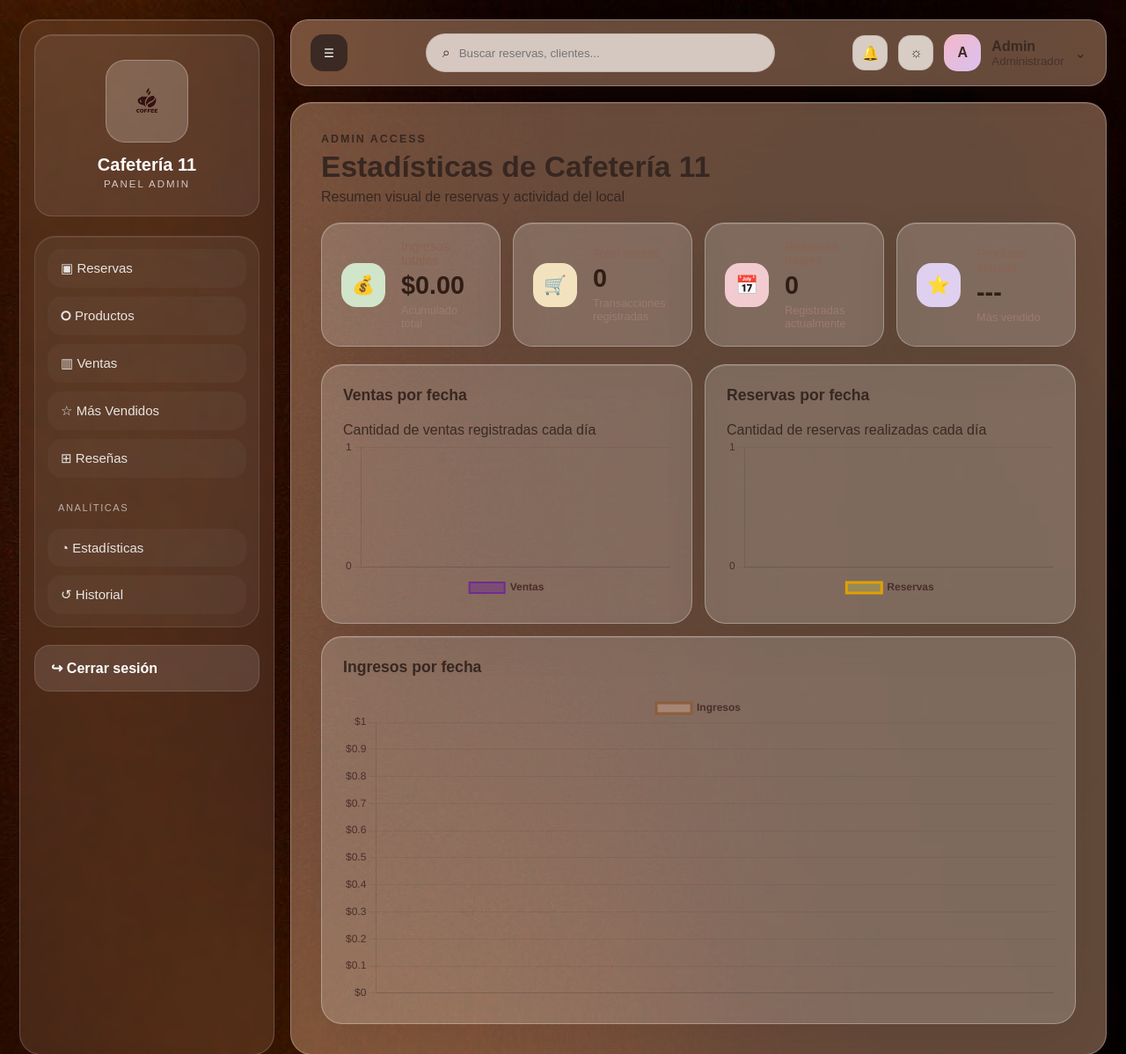
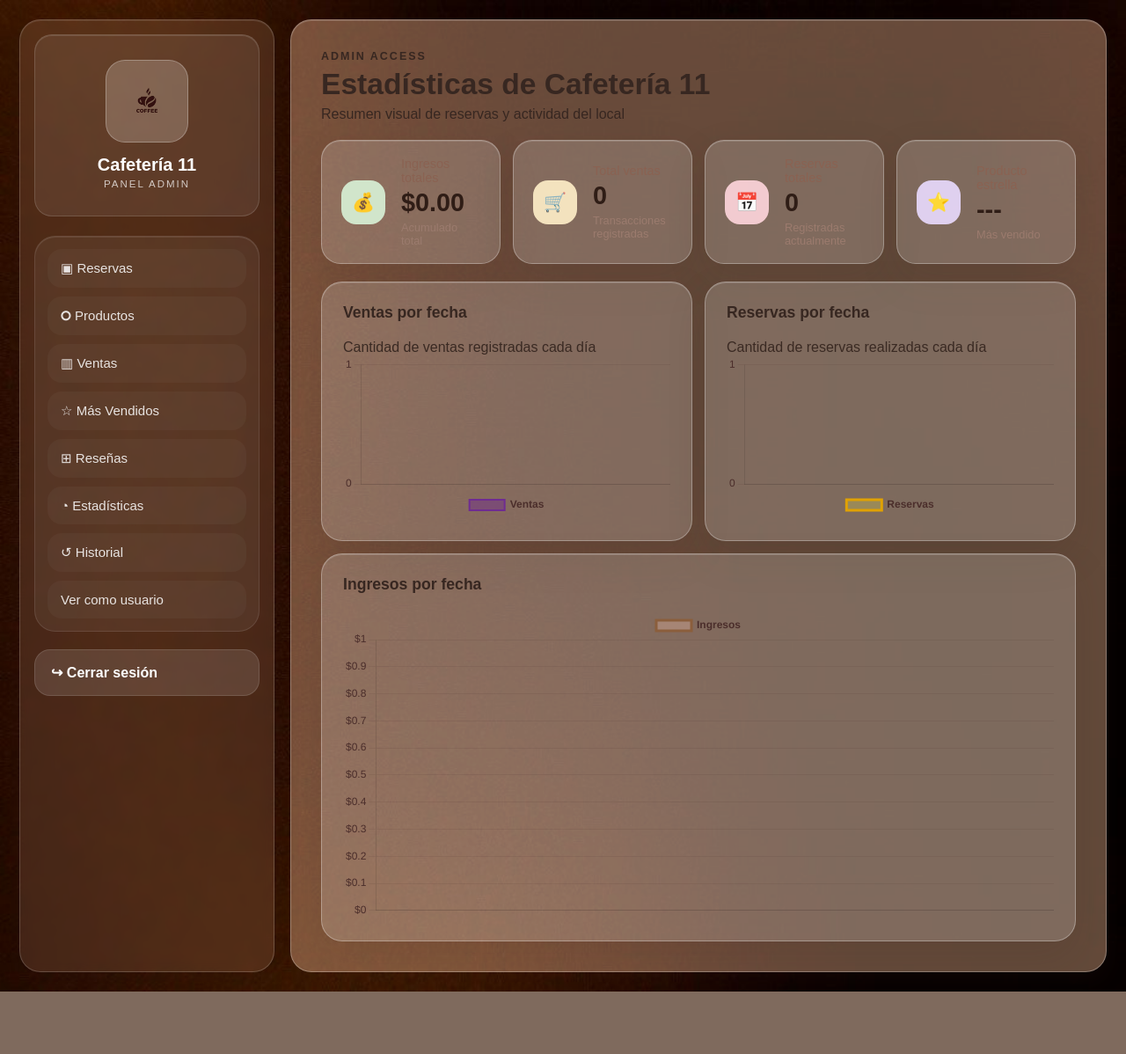
Before and after one commit to santiagoriost/Proyecto-final-integrador-IDS, a Flask app: page /dashboard/estadisticas in a window 1280 px wide. Shown: the top 1198 px of the page at 88% size. After the commit the page ends 1127 px from the top, so only its background shows below. Run offline with Flask 3, Linux system fonts and the light colour scheme; data that the repository does not hold is empty.

Commit message:
Actualiza layout del panel admin

```diff
--- a/frontend/templates/base_admin.html
+++ b/frontend/templates/base_admin.html
@@ -30,9 +30,9 @@
             <a href="{{ url_for('dashboard.dashboard_ventas') }}" class="admin-link">▥ Ventas</a>
             <a href="{{ url_for('dashboard.dashboard_mas_vendidos') }}" class="admin-link">☆ Más Vendidos</a>
             <a href="{{ url_for('dashboard.dashboard_resenas') }}" class="admin-link">⊞ Reseñas</a>
-            <p class="menu-section">ANALÍTICAS</p>
             <a href="{{ url_for('dashboard.dashboard_estadisticas') }}" class="admin-link">◔ Estadísticas</a>
             <a href="{{ url_for('dashboard.dashboard_historial') }}" class="admin-link">↺ Historial</a>
+            <a href="{{ url_for('inicio.index') }}" class="admin-link"> Ver como usuario</a>
         </nav>
         <button id="btnLogout" class="logout-link">
                     ↪ Cerrar sesión
@@ -43,26 +43,6 @@
     </aside>
 
     <main class="admin-main">
-        <header class="admin-topbar">
-            <button class="menu-toggle">☰</button>
-
-            <div class="admin-search">
-                <span>⌕</span>
-                <input type="text" placeholder="Buscar reservas, clientes...">
-            </div>
-
-            <div class="admin-user">
-                <span class="notification">🔔</span>
-                <span class="theme-icon">☼</span>
-                <div class="admin-avatar">A</div>
-                <div class="admin-user-info">
-                    <strong>Admin</strong>
-                    <small>Administrador</small>
-                </div>
-                <span>⌄</span>
-            </div>
-        </header>
-
         <section class="admin-content">
             {% if request.endpoint != "dashboard.dashboard_ventas" %}
                 {% with messages = get_flashed_messages(with_categories=true) %}
```
